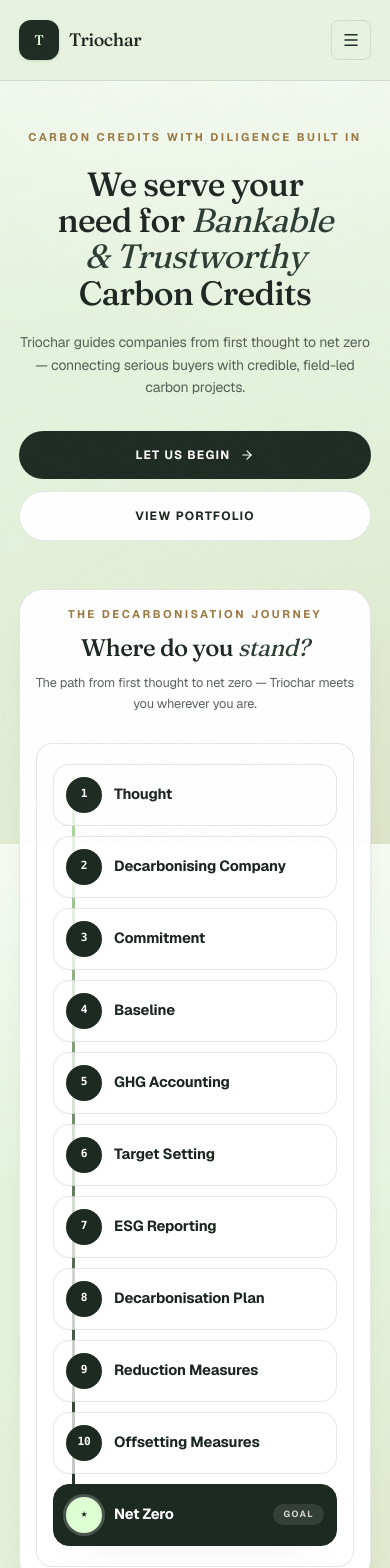
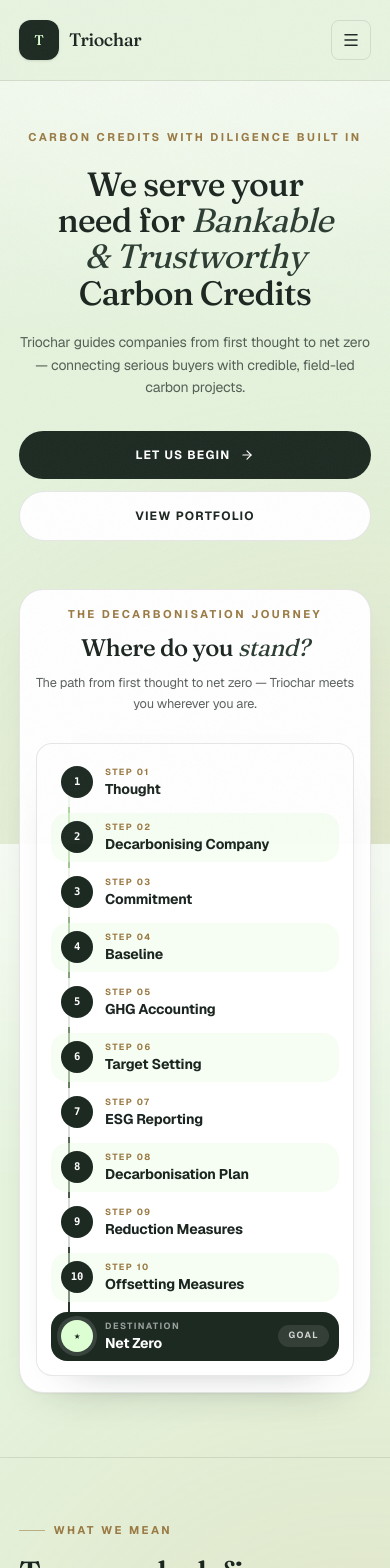
Before and after one commit to Supernetrix/triochar, a Next.js app: page / in a window 390 px wide. Shown: the top 1568 px of the page. Built offline with nearby package versions, Linux system fonts and the light colour scheme.

Commit message:
Refine mobile journey scroll animation

```diff
--- a/src/components/journey-schematic.tsx
+++ b/src/components/journey-schematic.tsx
@@ -1,6 +1,7 @@
 "use client";
 
-import { motion, useReducedMotion } from "framer-motion";
+import { useRef } from "react";
+import { motion, useReducedMotion, useScroll, useTransform } from "framer-motion";
 
 const steps = [
   "Thought",
@@ -20,8 +21,14 @@
 
 export function JourneySchematic() {
   const reduced = useReducedMotion();
+  const mobileJourneyRef = useRef<HTMLDivElement>(null);
   const last = steps.length - 1;
   const lineDuration = 1.15;
+  const { scrollYProgress } = useScroll({
+    target: mobileJourneyRef,
+    offset: ["start 78%", "end 38%"],
+  });
+  const mobileLineScale = useTransform(scrollYProgress, [0, 1], [0, 1]);
 
   return (
     <div className="soft-card rounded-3xl p-4 sm:p-7 md:p-10">
@@ -92,61 +99,70 @@
         })}
       </div>
 
-      {/* Mobile / tablet — readable vertical journey */}
-      <div className="relative mt-7 rounded-2xl border border-[var(--line)] bg-[var(--surface-pure)] px-4 py-5 sm:px-5 lg:hidden">
-        <div className="absolute bottom-8 left-[2.2rem] top-8 w-[3px] overflow-hidden rounded-full bg-[color:var(--mint-2)]/55 sm:left-[2.45rem]">
+      {/* Mobile / tablet — refined vertical journey */}
+      <div
+        ref={mobileJourneyRef}
+        className="relative mt-7 overflow-hidden rounded-2xl border border-[var(--line)] bg-[var(--surface-pure)] p-3.5 shadow-[0_18px_42px_-36px_rgba(28,38,32,0.55)] sm:p-4 lg:hidden"
+      >
+        <div className="absolute bottom-8 left-[1.95rem] top-8 w-[2px] overflow-hidden rounded-full bg-[color:var(--mint-2)]/45 sm:left-[2.1rem]">
           <motion.div
             className="h-full w-full origin-top rounded-full"
-            style={{ background: "linear-gradient(180deg, var(--mint-2), var(--forest))" }}
-            initial={reduced ? false : { scaleY: 0 }}
-            whileInView={reduced ? undefined : { scaleY: 1 }}
-            viewport={{ once: true, margin: "-70px" }}
-            transition={{ duration: lineDuration, ease: EASE }}
+            initial={false}
+            style={{
+              background: "linear-gradient(180deg, var(--mint-2), var(--forest))",
+              scaleY: reduced ? 1 : mobileLineScale,
+            }}
           />
         </div>
 
-        <div className="relative grid gap-2.5">
+        <div className="relative grid gap-1.5">
           {steps.map((label, i) => {
             const isLast = i === last;
-            const delay = reduced ? 0 : 0.12 + (i / last) * lineDuration * 0.86;
 
             return (
-              <motion.div
+              <div
                 key={label}
-                initial={reduced ? false : { opacity: 0, x: -10 }}
-                whileInView={reduced ? undefined : { opacity: 1, x: 0 }}
-                viewport={{ once: true, margin: "-50px" }}
-                transition={{ duration: 0.38, delay, ease: EASE }}
-                className={`relative flex items-center gap-3 rounded-2xl border px-3 py-3 ${
+                className={`relative flex items-center gap-3 rounded-2xl px-2.5 py-2 ${
                   isLast
-                    ? "border-[color:var(--forest)] bg-[var(--forest)] text-white shadow-[0_18px_38px_-30px_rgba(28,38,32,0.75)]"
-                    : "border-[var(--line)] bg-white/72"
+                    ? "mt-1 bg-[var(--forest)] text-white shadow-[0_18px_38px_-30px_rgba(28,38,32,0.75)]"
+                    : i % 2 === 0
+                      ? "bg-white/78"
+                      : "bg-[var(--mint-soft)]/45"
                 }`}
               >
                 <span
-                  className={`relative z-10 grid h-9 w-9 shrink-0 place-items-center rounded-full font-mono text-[0.7rem] font-bold ${
+                  className={`relative z-10 grid h-8 w-8 shrink-0 place-items-center rounded-full font-mono text-[0.66rem] font-bold shadow-[0_10px_20px_-16px_rgba(28,38,32,0.75)] ${
                     isLast
-                      ? "bg-[var(--mint)] text-[color:var(--forest)] ring-[3px] ring-white/20"
+                      ? "bg-[var(--mint)] text-[color:var(--forest)] ring-[4px] ring-white/12"
                       : "bg-[var(--forest)] text-white"
                   }`}
                 >
                   {isLast ? "★" : i + 1}
                 </span>
 
-                <span
-                  className={`min-w-0 flex-1 text-[0.92rem] font-bold leading-tight ${
-                    isLast ? "text-white" : "text-[color:var(--ink)]"
-                  }`}
-                >
-                  {label}
-                </span>
+                <div className="min-w-0 flex-1">
+                  <div
+                    className={`text-[0.56rem] font-bold uppercase tracking-[0.16em] ${
+                      isLast ? "text-white/55" : "text-[color:var(--gold)]"
+                    }`}
+                  >
+                    {isLast ? "Destination" : `Step ${String(i + 1).padStart(2, "0")}`}
+                  </div>
+                  <div
+                    className={`mt-0.5 text-[0.88rem] font-bold leading-tight ${
+                      isLast ? "text-white" : "text-[color:var(--ink)]"
+                    }`}
+                  >
+                    {label}
+                  </div>
+                </div>
 
                 {isLast ? (
                   <span className="rounded-full bg-white/10 px-2.5 py-1 text-[0.56rem] font-bold uppercase tracking-[0.16em] text-white/78">
                     Goal
                   </span>
                 ) : null}
-              </motion.div>
+              </div>
             );
           })}
         </div>
```
